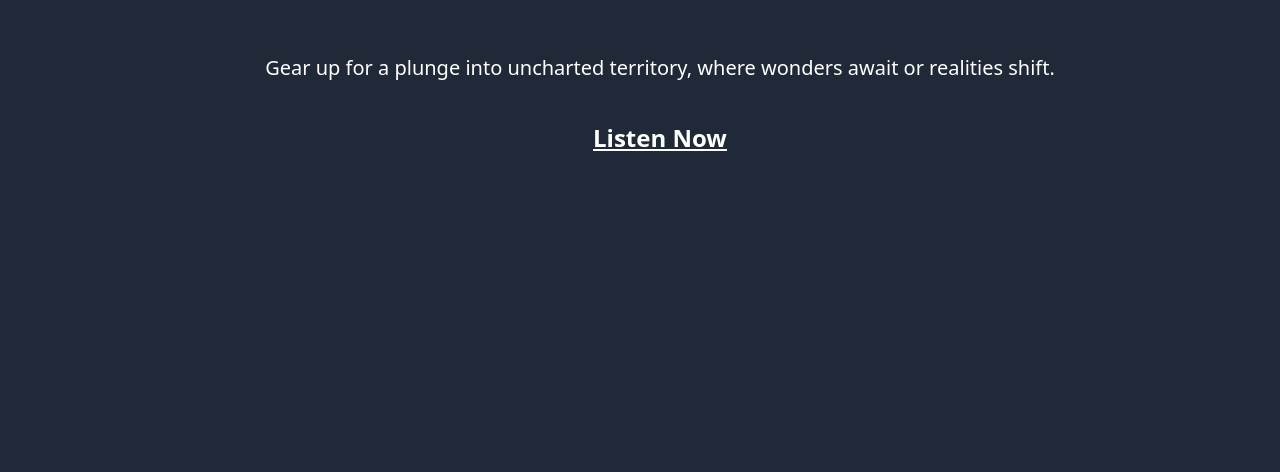
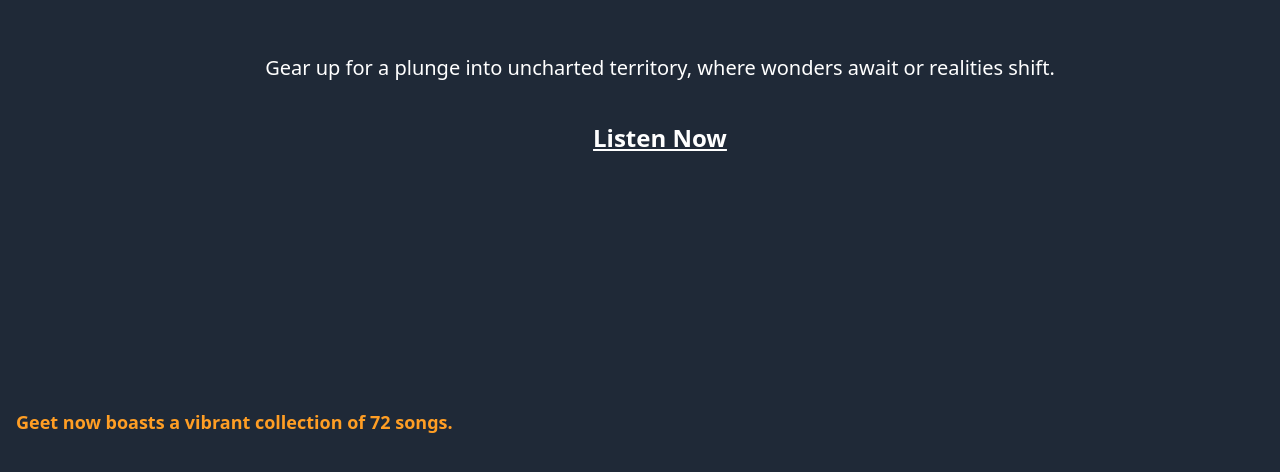
Before and after one commit to Siddharth-Dagar-25/Geet-Music-Player, a React (Create React App) app: page / in a window 1280 px wide. Shown: the part 316-788 px from the top of the page. Built offline with nearby package versions, Linux system fonts and the light colour scheme.

Commit message:
update home.js

```diff
--- a/src/components/Home.js
+++ b/src/components/Home.js
@@ -1,11 +1,15 @@
 import React from 'react'
 import { Link } from 'react-router-dom'
+import TotalSongsScript from './TotalSongsScript.js'
 
 const Home = () => {
     return (
         <div className='flex flex-col items-center justify-center w-full min-h-screen p-4 bg-gray-800 text-white'>
             <div className='pt-10 pl-10 text-xl text-center lg:text-center'>Gear up for a plunge into uncharted territory, where wonders await or realities shift.</div>
             <div className='pt-10 pl-10'><Link to="/track" className='text-2xl font-bold underline'>Listen Now</Link></div>
+            <div className='absolute bottom-8 left-0 p-4'>
+                <TotalSongsScript />
+            </div>
         </div>
     )
 }
--- a/src/components/Track.js
+++ b/src/components/Track.js
@@ -1,7 +1,6 @@
 import React, { useState, useRef, useEffect, useCallback } from 'react';
 import { songsData } from '../constants/data.js';
 import FeedbackForm from './FeedbackForm.js';
-import TotalSongsScript from './TotalSongsScript.js';
 import { FaVolumeDown } from "react-icons/fa";
 import { FaVolumeUp } from "react-icons/fa";
 import { FaPlay } from "react-icons/fa";
@@ -9,7 +8,6 @@ import { FaPause } from "react-icons/fa6";
 import { IoPlaySkipForwardSharp } from "react-icons/io5";
 import { IoPlaySkipBackSharp } from "react-icons/io5";
 import { MdLoop } from "react-icons/md";
-import { FcMusic } from "react-icons/fc";
 
 const formatTime = (seconds) => {
   return new Date(seconds * 1000).toISOString().substr(14, 5);
@@ -151,9 +149,6 @@ const Track = () => {
 
   return (
     <div className="flex flex-col items-center justify-center w-full min-h-screen p-4 bg-gray-800 text-white">
-      <div className='absolute bottom-8 left-0 p-4'>
-        <TotalSongsScript/>
-      </div>
       <div className="absolute top-0 right-0 p-4">
         <input
           type="text"
```
